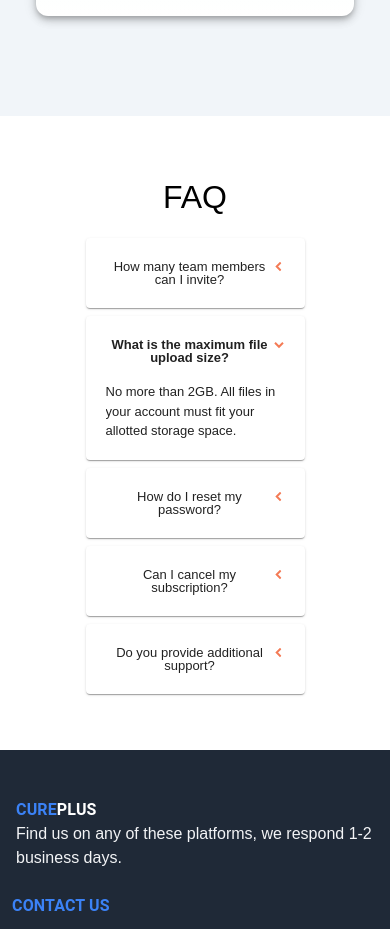
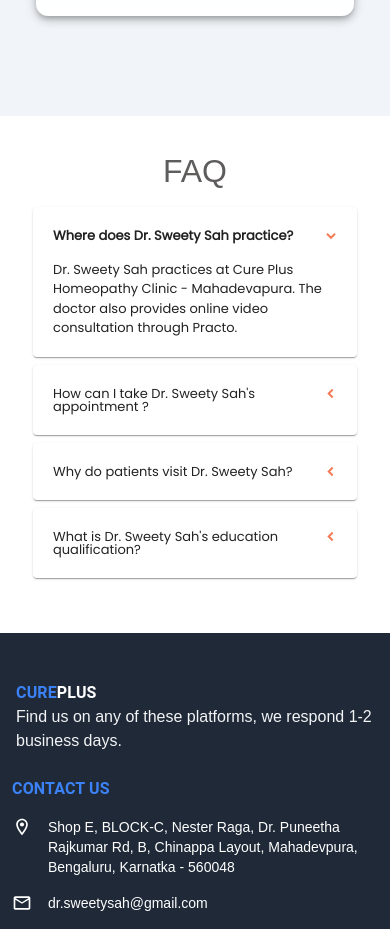
Before and after one commit to itsAdityaRathore/cure_plus, a React (Create React App) app: page / in a window 390 px wide. Shown: the part 4485-5414 px from the top of the page. Built offline with nearby package versions, Linux system fonts and the light colour scheme.

Commit message:
accordion faq

```diff
--- a/src/App.js
+++ b/src/App.js
@@ -11,26 +11,22 @@
 
 const questionsAnswers = [
   {
-    question: "How many team members can I invite?",
+    question: "Where does Dr. Sweety Sah practice?",
     answer:
-      "You can invite up to 2 additional users on the Free plan. There is no limit on team members for the Premium plan.",
+      "Dr. Sweety Sah practices at Cure Plus Homeopathy Clinic - Mahadevapura. The doctor also provides online video consultation through Practo.",
   },
   {
-    question: "What is the maximum file upload size?",
+    question: "How can I take Dr. Sweety Sah's appointment ?",
     answer:
-      "No more than 2GB. All files in your account must fit your allotted storage space.",
+      "You can take Dr. Sweety Sah's appointment online through Practo for video consultation with the doctor.",
   },
   {
-    question: "How do I reset my password?",
-    answer: `Click “Forgot password” from the login page or “Change password” from your profile page. A reset link will be emailed to you.`,
+    question: "Why do patients visit Dr. Sweety Sah?",
+    answer: `Patients frequently visit Dr. Sweety Sah for Skin Tag Treatment, Kidney Stone Treatment, Development Assessment. To see more reasons visit the doctor's profile on Practo.`,
   },
   {
-    question: "Can I cancel my subscription?",
-    answer: `Yes! Send us a message and we’ll process your request no questions asked.`,
-  },
-  {
-    question: "Do you provide additional support?",
-    answer: `Chat and email support is available 24/7. Phone lines are open during normal business hours.Chat and email support is available 24/7. Phone lines are open during normal business hours.Chat and email support is available 24/7. Phone lines are open during normal business hours.`,
+    question: "What is Dr. Sweety Sah's education qualification?",
+    answer: `Dr. Sweety Sah has the following qualifications - BHMS, PG HOM (UK). You can book the doctor through the doctor's profile on Practo.`,
   },
 ];
 
--- a/src/components/faq/Accordion.js
+++ b/src/components/faq/Accordion.js
@@ -3,7 +3,7 @@
 import { Paper } from "@mui/material";
 
 const Accordion = ({ questionsAnswers }) => {
-  const [activeIndex, setActiveIndex] = useState(1);
+  const [activeIndex, setActiveIndex] = useState(0);
 
   const renderedQuestionsAnswers = questionsAnswers.map((item, index) => {
     const showDescription = index === activeIndex ? "show-description" : "";
--- a/src/components/faq/AccordionItem.js
+++ b/src/components/faq/AccordionItem.js
@@ -9,7 +9,7 @@
   index,
   onClick,
 }) => (
-  <div className="faq__question" key={item.question}>
+  <div className="faq__question font-poppins" key={item.question}>
     <dt>
       <button
         aria-expanded={ariaExpanded}
--- a/src/components/faq/faq.css
+++ b/src/components/faq/faq.css
@@ -1,12 +1,12 @@
 .faq {
   width: 100%;
-  padding-top: 65px;
-  padding-bottom: 80px;
+  padding-top: 5%;
+  padding-bottom: 12%;
 }
 .faq__title {
   margin: 0;
-  padding-bottom: 25px;
-  color: very-dark-desaturated-blue;
+  padding-bottom: 5%;
+  color: rgb(95, 92, 92);
   font-size: 32px;
   line-height: 32px;
 }
@@ -26,14 +26,17 @@
   padding-top: 18px;
   padding-bottom: 18px;
 }
+
 .faq__question-button::after {
   content: url(../../images/icon-arrow-down.svg);
   margin-right: 17px;
   transform: rotate(90deg);
 }
+
 .faq__question-button:hover {
   color: steelblue;
 }
+
 .faq__desc {
   padding-right: 10%;
   margin-top: 0;
@@ -74,11 +77,6 @@
   display: flex;
 }
 
-/* main */
-html {
-  box-sizing: border-box;
-}
-
 .font-weight-bold {
   font-weight: bold;
 }
@@ -87,7 +85,7 @@
   display: flex;
   flex-direction: column;
   align-items: center;
-  padding-bottom: 48px;
+  padding-bottom: 12%;
 }
 .faq__question {
   max-width: 50vw;
@@ -100,3 +98,53 @@
 .faq__question-button::after {
   padding-right: 0px;
 }
+
+@media only screen and (max-width: 800px) {
+  .illustration__woman-desktop {
+    max-width: 120%;
+  }
+}
+@media only screen and (max-width: 700px) {
+  /* added padding here to mobile container, so illustration__woman-desctop would not be cropped at the top */
+  .container {
+    padding-top: 105px;
+  }
+  .component {
+    max-width: 327px;
+    background-position: top;
+    flex-direction: column;
+  }
+  .illustration__box {
+    display: none;
+  }
+  .illustration__woman-desktop {
+    display: none;
+  }
+  .illustration__woman-mobile {
+    display: block;
+    margin: 0 auto;
+    position: absolute;
+    top: -105px;
+    left: 12px;
+  }
+  .faq {
+    display: flex;
+    flex-direction: column;
+    align-items: center;
+    padding-top: 10%;
+    padding-bottom: 12%;
+  }
+  .faq__question {
+    max-width: 300px;
+  }
+  .faq__question-button {
+    text-align: start;
+
+    width: 300px;
+    font-size: 13px;
+    line-height: 13px;
+  }
+  .faq__question-button::after {
+    padding-right: 0px;
+  }
+}
```
